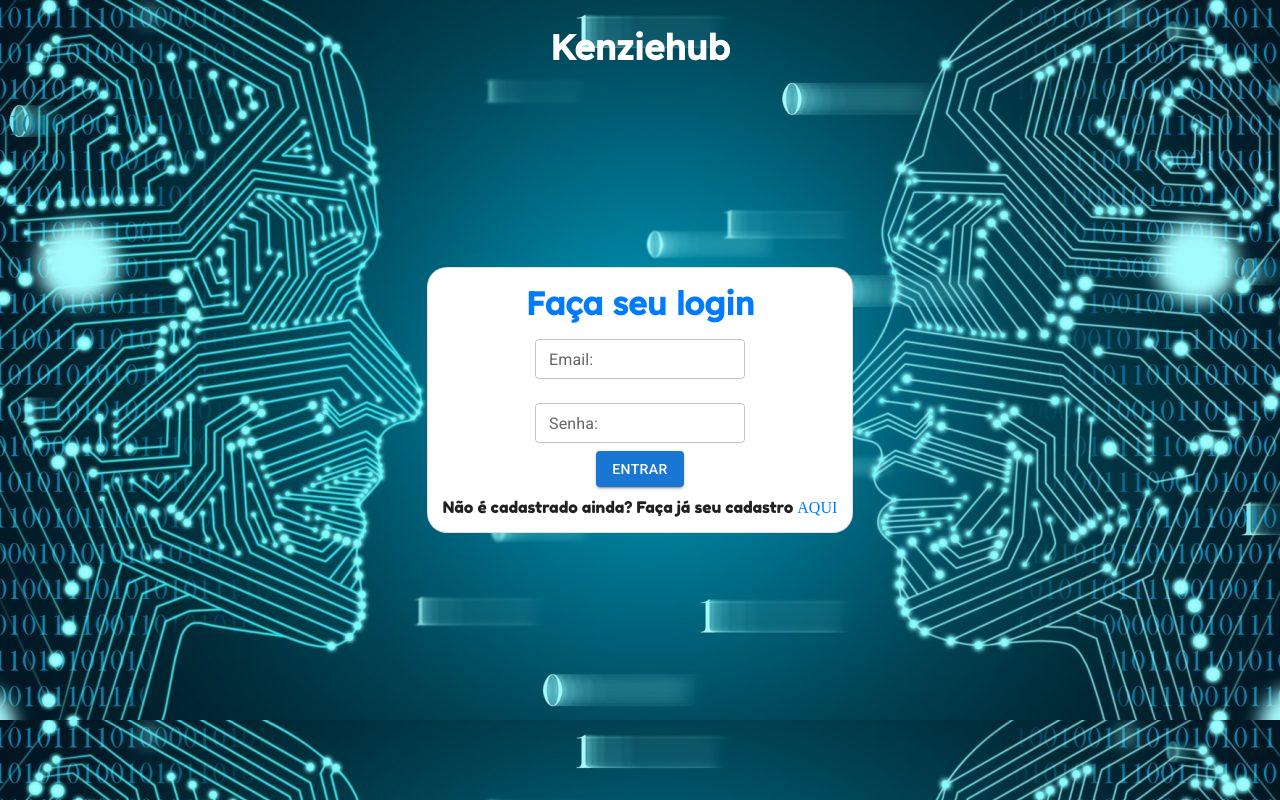
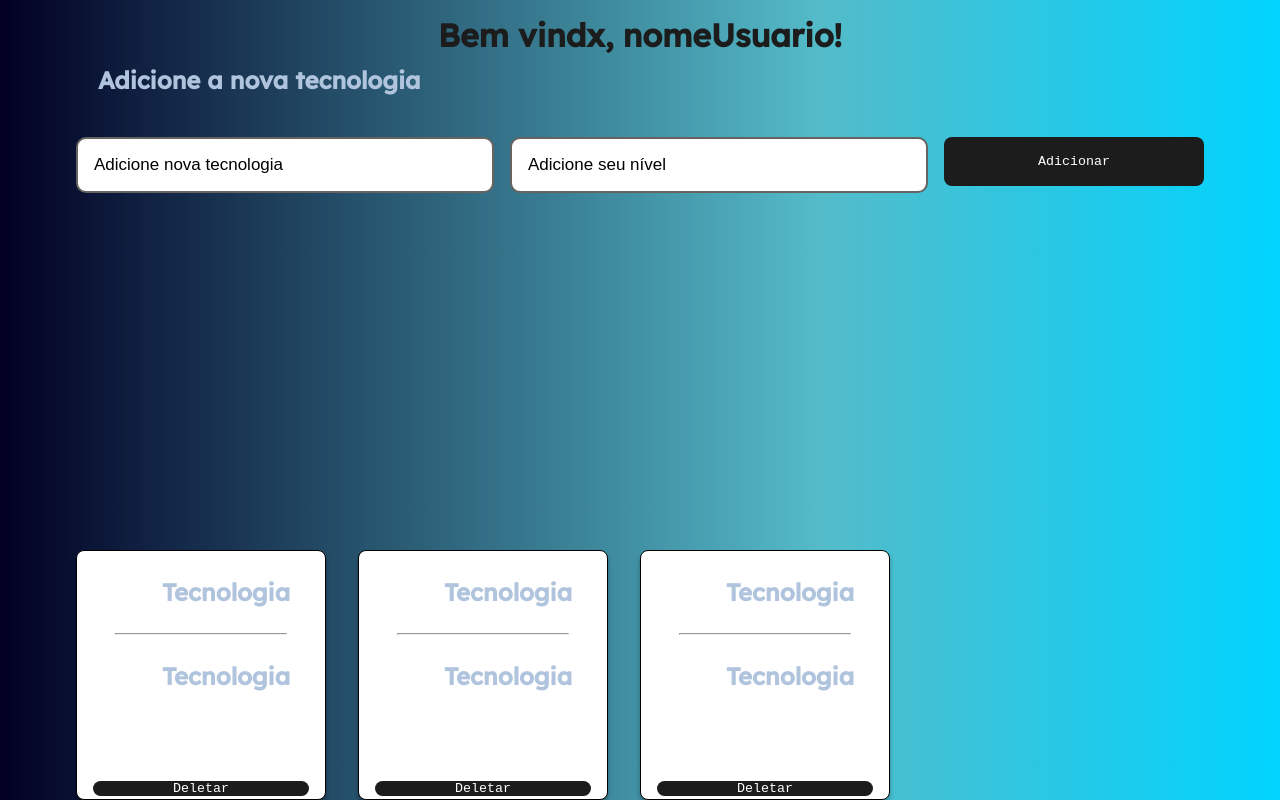
Before and after one commit to Kenzie-Academy-Brasil-Developers/react-entrega-s2-kenzie-hub-larissakoliveira, a React (Create React App) app: page /dashboard in a window 1280 px wide. Before the commit this address led to /. Built offline with nearby package versions, Linux system fonts and the light colour scheme; a web font is replaced by a local one.

Commit message:
feat:adding cards

```diff
--- /dev/null
+++ b/src/components/Button/index.js
@@ -0,0 +1,10 @@
+import { Container } from './styles'
+
+const Button = ({ children, ...rest }) => {
+    return(
+    <Container type="button" {...rest}>{children}
+    </Container>
+    )
+}
+
+export default Button
--- /dev/null
+++ b/src/components/Button/styles.js
@@ -0,0 +1,28 @@
+import styled from "styled-components"
+
+export const Container = styled.button`
+    background: #1C1C1C;
+    color: #fff;
+    height: 45px;
+    border-radius: 8px;
+    border: 2px solid var(--black);
+    font-family: "Roboto Mono", monospace;
+    width: 100%;
+    transition: 0.5s;
+    margin-top: 16px;
+    :hover{
+        border: 2px solid #4169E1;
+    }
+`
+
+export const TasksContainer = styled.div`
+    padding: 0 38px;
+    margin-top: 32px;
+    display: flex;
+    flex-wrap: wrap;
+
+    div{
+        margin-top: 16px;
+        margin-right: 32px;
+    }
+`
--- /dev/null
+++ b/src/components/Card/index.js
@@ -0,0 +1,15 @@
+import { Container } from './styles'
+import Button from '../Button'
+
+const Card = ({ onClick }) => {
+    return(
+        <Container>
+            <h2>Tecnologia</h2>
+            <hr/>
+            <h2>Tecnologia</h2>
+            <Button onClick={onClick}>Deletar</Button>
+        </Container>
+    )
+}
+
+export default Card
--- /dev/null
+++ b/src/components/Card/styles.js
@@ -0,0 +1,26 @@
+import styled from "styled-components"
+
+export const Container = styled.div`
+background-color: #fff;
+border-radius: 8px;
+display: flex;
+flex-direction: column;
+align-items: center;
+width: 250px;
+height: 250px;
+padding: 16px;
+box-shadow:0px 4px 4px rgba(0,0,0,0.3);
+border: 1px solid #000;
+color: #000;
+
+hr{
+    width: 80%;
+    margin-top: 16px;
+    margin-bottom: 16px;
+}
+
+button{
+    margin-top: 80px;
+    align-self: flex-end;
+}
+`
--- a/src/components/DashboardComponent/index.jsx
+++ /dev/null
@@ -1,16 +0,0 @@
-import {Container} from './styles'
-
-const DashboardComponent = () => {
-
-
-
-    return (
-        <Container>
-         <h1>ADICIONE SUA TECNOLOGIA</h1>
-        </Container>
-    )
-
-  };
-
-
-export default DashboardComponent;
--- a/src/components/DashboardComponent/styles.js
+++ /dev/null
@@ -1,13 +0,0 @@
-import styled from 'styled-components'
-
-export const Container = styled.div`
-display: flex;
-align-items: center;
-justify-content: center;
-text-align: center;
-height: 100vh;
-width: 100vw;
-height: 100vh;
-background: linear-gradient(90deg, rgba(2,0,36,1) 0%, rgba(84,187,201,1) 64%, rgba(0,212,255,1) 100%);
-
-`
--- /dev/null
+++ b/src/components/Input/index.js
@@ -0,0 +1,15 @@
+import { Container, InputContainer } from "./styles";
+
+const Input = ({ label, icon:Icon, register, error="", name, ...rest}) => {
+  return (
+    <Container>
+      <div>{label} {!!error && <span> - {error} </span>}</div>
+      <div>{label}</div>
+      <InputContainer isErrored={!!error}>
+        <input {...register(name)}{...rest} />
+      </InputContainer>
+    </Container>
+  );
+};
+
+export default Input
--- /dev/null
+++ b/src/components/Input/styles.js
@@ -0,0 +1,36 @@
+import styled from "styled-components";
+
+export const Container = styled.div`
+text-align: left;
+div{
+    span{
+        color: #c53030;
+
+    }
+}
+`
+
+export const InputContainer = styled.div`
+background: #fff;
+border-radius: 10px;
+border: 2px solid #666360;
+color: #666360;
+padding: 1rem;
+width: 100%;
+display: flex;
+transition: 0.4s;
+
+input{
+    background: transparent;
+    align-items: center;
+    font-size: 17px;
+    flex: 1;
+    border: 0;
+    color: #000;
+    &::placeholder{
+        color:#000;
+        font-size: 17px;
+    }
+}
+
+`;
--- a/src/pages/Dashboard/index.js
+++ b/src/pages/Dashboard/index.js
@@ -1,19 +1,37 @@
 import { Redirect } from 'react-router-dom'
-import DashboardComponent from '../../components/DashboardComponent'
-import Title from "./styles"
+import {Container, InputContainer} from './styles'
+import Input from '../../components/Input'
+import { useForm } from 'react-hook-form'
+import Button from '../../components/Button'
+import Card from '../../components/Card'
+import { TasksContainer } from '../../components/Button/styles'
+
 
 const Dashboard = ({authenticated}) => {
 
     // const user = JSON.parse(localStorage.getItem("@kenzieHub:user"));
 
+    const { register, handleSubmit  } = useForm()
+
     if (!authenticated){
         return <Redirect to='/'/>
     }
+
     return(
-        <div>
-            <Title>Seja bem-vindx</Title>
-            <DashboardComponent/>
-        </div>
+        <Container>
+            <h1>Bem vindx, nomeUsuario!</h1>
+            <h2>Adicione a nova tecnologia</h2>
+            <InputContainer>
+                <section>
+                    <Input error='' name='tech' placeholder='Adicione nova tecnologia' register={register}/>
+                    <Input name='level' error='' placeholder='Adicione seu nível' register={register}/>
+                    <Button type='submit'>Adicionar</Button>
+                </section>
+            </InputContainer>
+            <TasksContainer>
+                {[1,2,3].map(_=><Card onClick={()=>{}} tech='ola' level=''/>)}
+            </TasksContainer>
+       </Container>
     )
 }
 
--- a/src/pages/Dashboard/styles.js
+++ b/src/pages/Dashboard/styles.js
@@ -1,6 +1,44 @@
-// import styled from 'styled-components'
+import styled from 'styled-components'
 
+export const Container = styled.div`
+display: flex;
+justify-content: center;
+padding: 0 38px;
+flex-direction: column;
+text-align: center;
+height: 100vh;
+width: 100vw;
+height: 100vh;
+background: linear-gradient(90deg, rgba(2,0,36,1) 0%, rgba(84,187,201,1) 64%, rgba(0,212,255,1) 100%);
 
-// export const Title = styled.h1`
-//     position: absolute;
-// `
+h1{
+    margin-top: 15px;
+    color: #1C1C1C;
+}
+
+h2{
+    text-align: start;
+    margin-left: 50px;
+    padding: 10px;
+    color: #B0C4DE;
+}
+`
+export const InputContainer = styled.form`
+flex: 1;
+margin-top: 32px;
+padding: 0 38px;
+section{
+    display: flex;
+    > div {
+        max-width: 80%;
+        flex: 1;
+        margin-right: 16px;
+    }
+
+    button{
+        max-width: 260px;
+        height: 49px;
+        margin: 0;
+    }
+}
+`
--- a/src/routes/index.js
+++ b/src/routes/index.js
@@ -6,7 +6,7 @@
 
 const Routes = () => {
 
-    const [authenticated, setAuthenticated] = useState(false);
+    const [authenticated, setAuthenticated] = useState(true);
 
     useEffect(() => {
         const token = JSON.parse(localStorage.getItem("@kenzieHub:token"));
```
